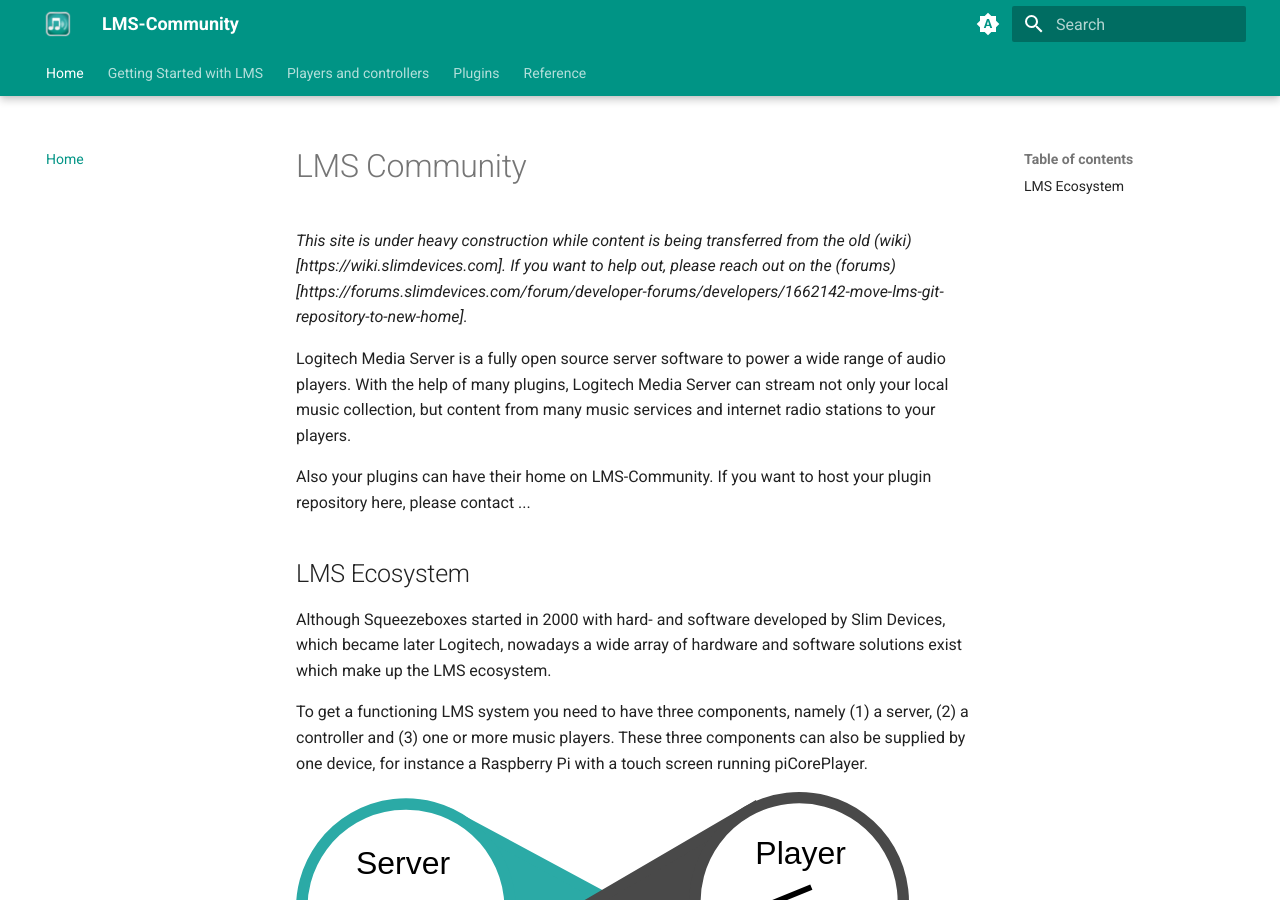
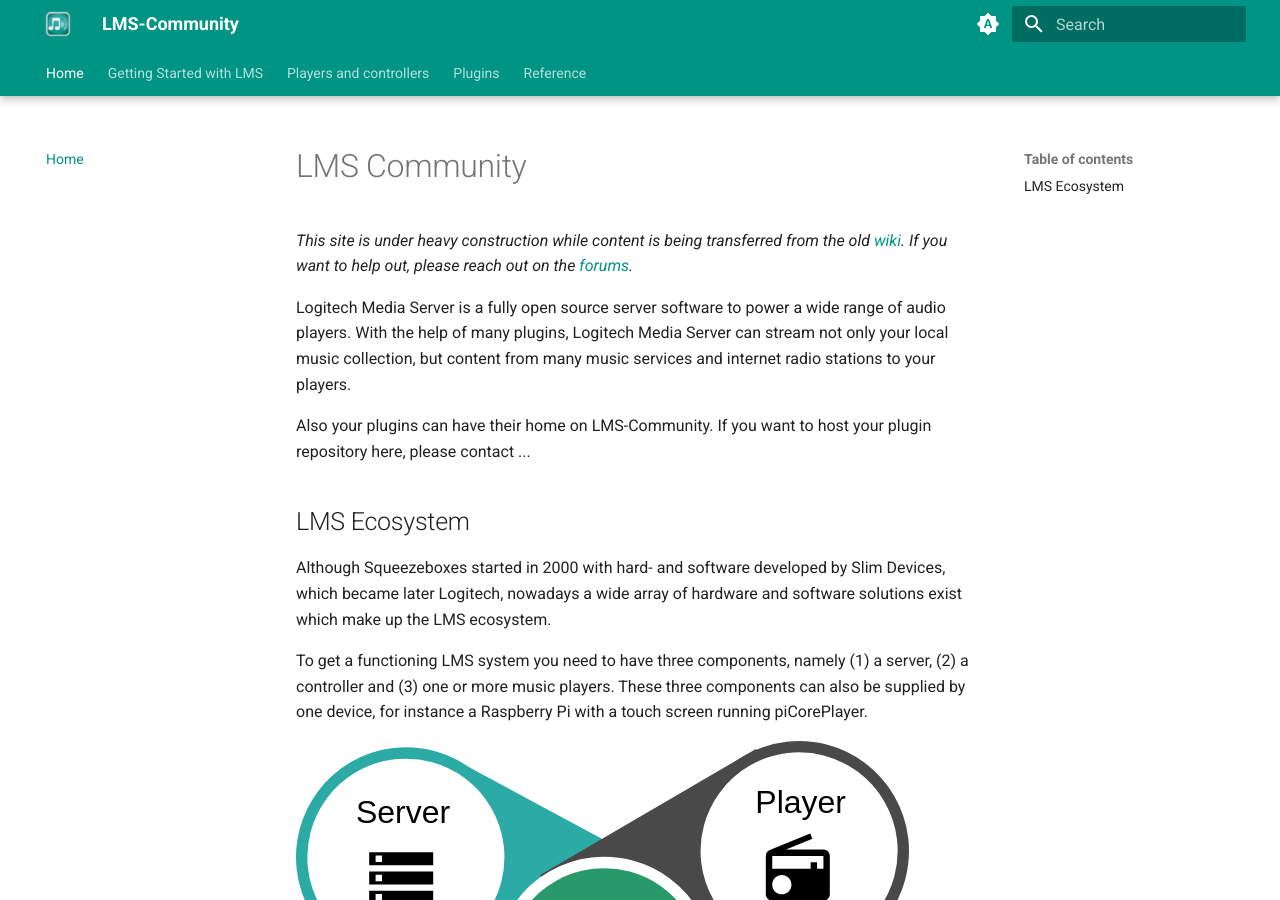
Before and after one commit to LMS-Community/lms-community.github.io, an MkDocs documentation site: the page built from docs/index.md, in a window 1280 px wide and 900 px high. Built offline with MkDocs 1.6.1 and Material for MkDocs 9.7.7, drawn with Linux system fonts in a browser that asks for light colours.

Commit message:
Correction

```diff
--- a/docs/index.md
+++ b/docs/index.md
@@ -5,7 +5,7 @@
 
 # LMS Community
 
-*This site is under heavy construction while content is being transferred from the old (wiki)[https://wiki.slimdevices.com]. If you want to help out, please reach out on the (forums)[https://forums.slimdevices.com/forum/developer-forums/developers/1662142-move-lms-git-repository-to-new-home].*
+*This site is under heavy construction while content is being transferred from the old [wiki](https://wiki.slimdevices.com). If you want to help out, please reach out on the [forums](https://forums.slimdevices.com/forum/developer-forums/developers/1662142-move-lms-git-repository-to-new-home).*
 
 Logitech Media Server is a fully open source server software to power a wide range of audio players. With the help of many plugins, Logitech Media Server can stream not only your local music collection, but content from many music services and internet radio stations to your players.
 
```
